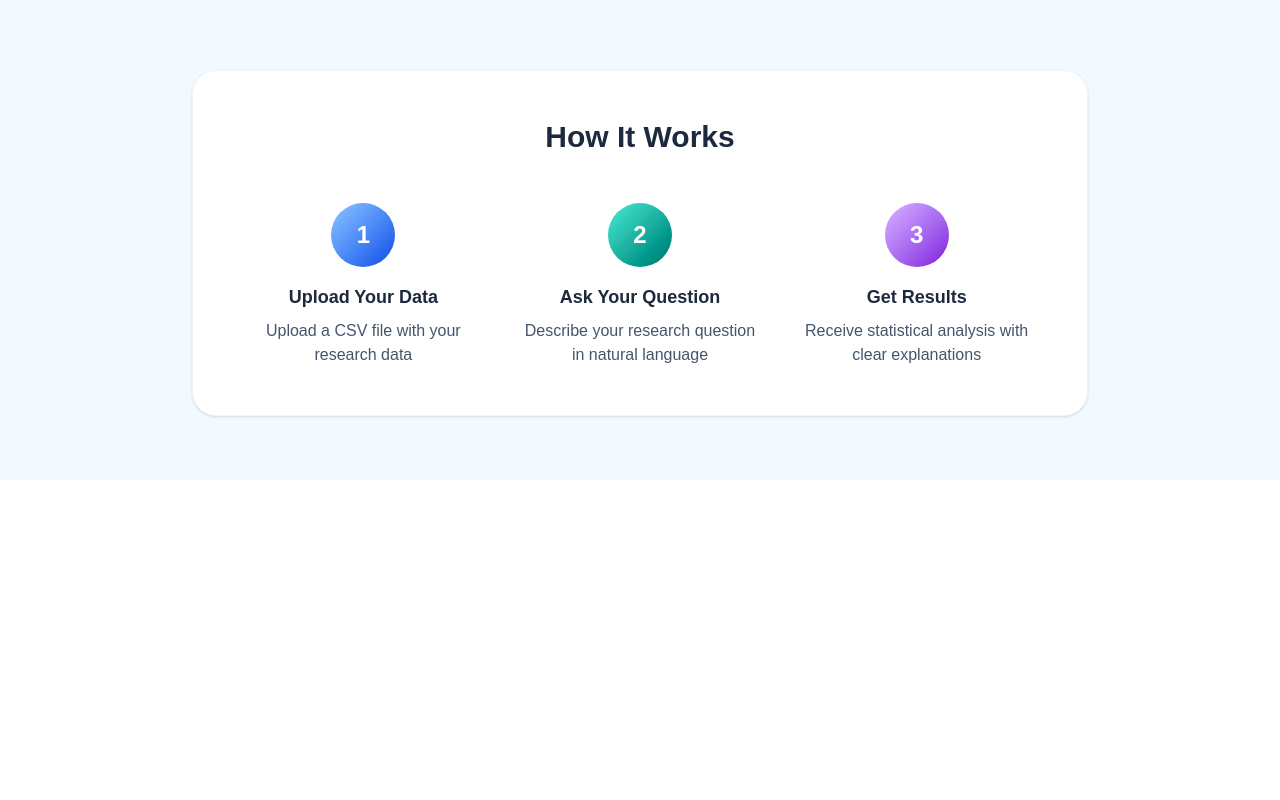
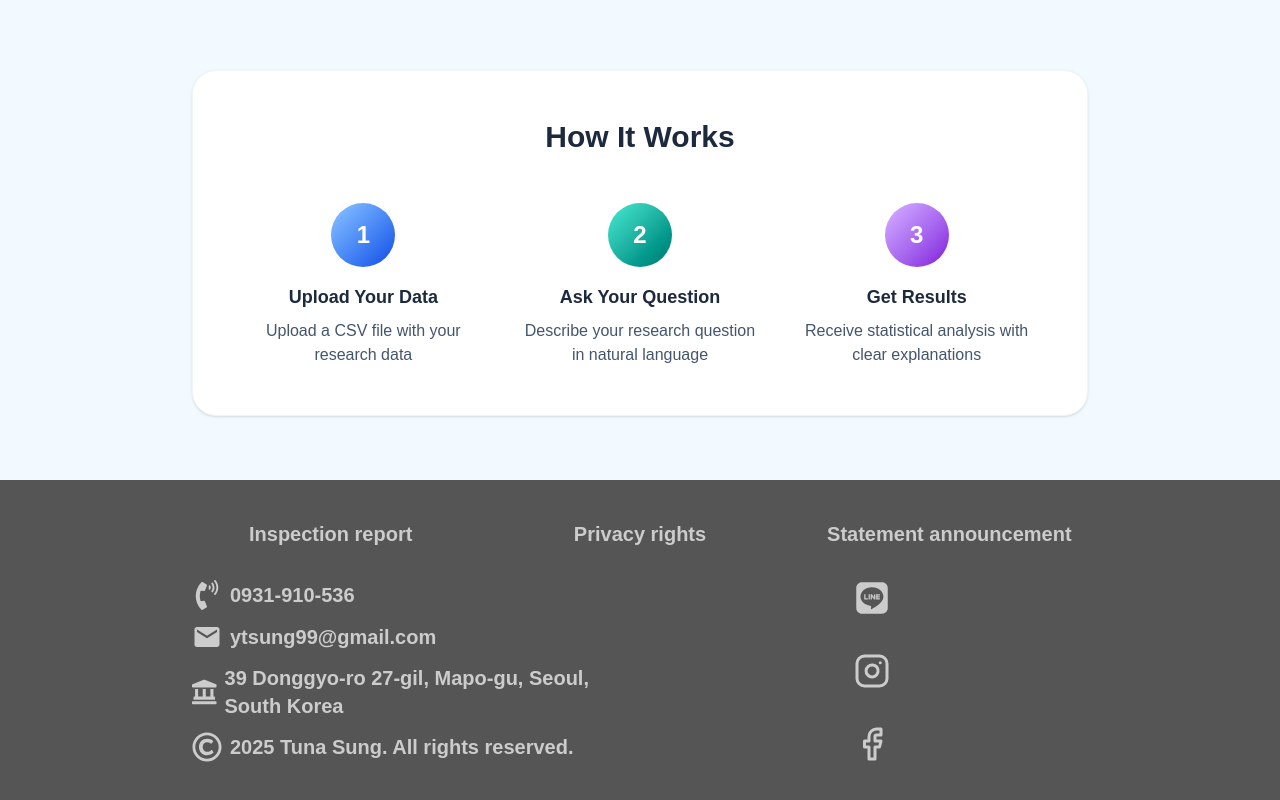
Before and after one commit to TunaSung/Hypothesis-Tester, a React (Vite) app in the folder client/: page / in a window 1280 px wide. Shown: the part 885-1685 px from the top of the page. Before the commit the page ends 1365 px from the top, so only its background shows below. Built offline with nearby package versions, Linux system fonts and the light colour scheme.

Commit message:
整頁loading

```diff
--- a/client/src/App.tsx
+++ b/client/src/App.tsx
@@ -1,6 +1,7 @@
 import "./App.css";
 import { lazy, useEffect, Suspense } from "react";
 import Navbar from "./components/Layout/Navbar";
+import Footer from "./components/Layout/Footer";
 import {
   BrowserRouter as Router,
   Routes,
@@ -52,14 +53,14 @@ function App() {
   return (
     <Router>
       <ScrollToTop />
-      <Navbar />
       <Suspense
         fallback={
-          <div className="fixed-mid">
+          <div className="h-screen flex justify-center items-center">
             <Spiral size="70" speed="0.95" color="black" />
           </div>
         }
       >
+        <Navbar />
         <Routes>
           <Route path="/" element={<Landing />} />
           <Route path="/analyze" element={<Analyze />} />
@@ -68,6 +69,7 @@ function App() {
           <Route path="/about" element={<About />} />
           <Route path="/sign" element={<Sign />} />
         </Routes>
+        <Footer />
       </Suspense>
     </Router>
   );
```
